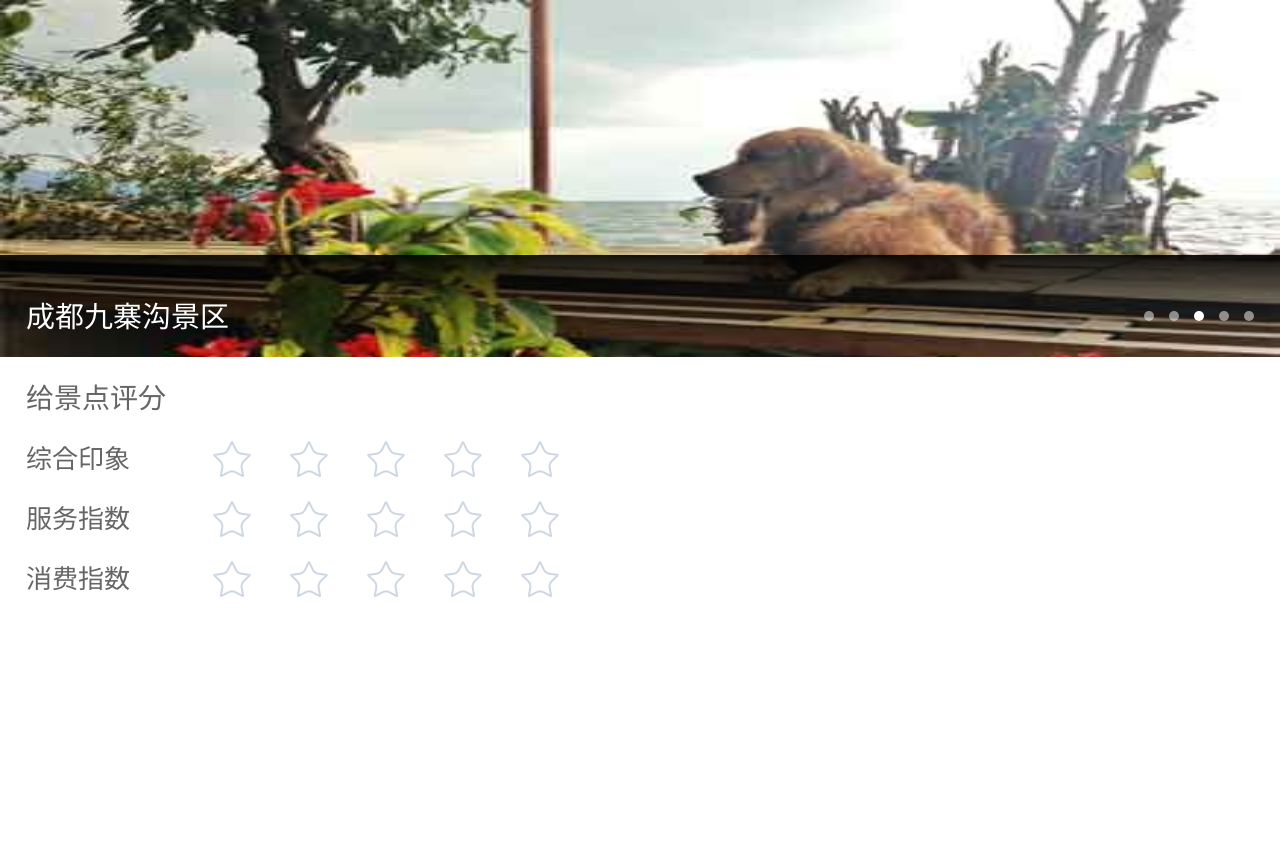
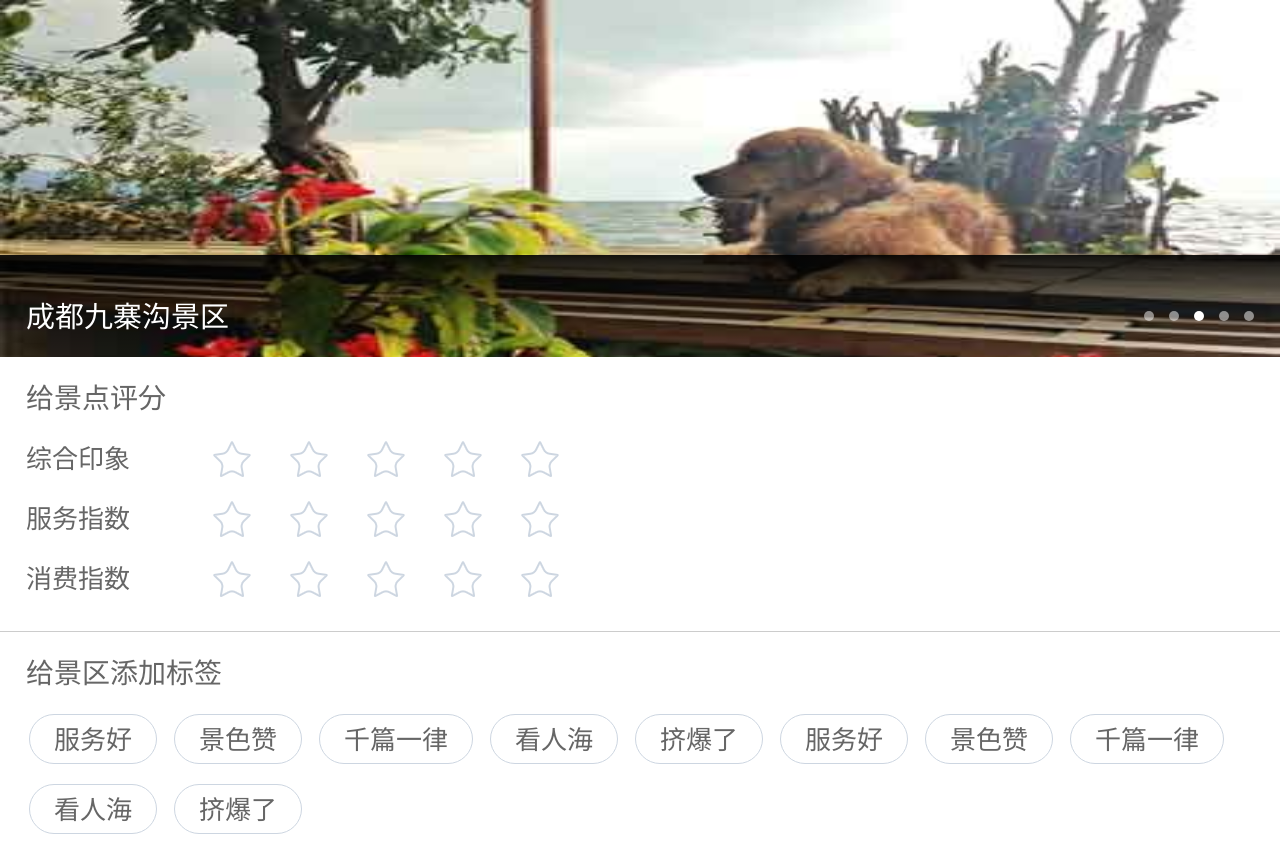
Before and after one commit to angryheng/Travel, a plain HTML site: page index.html in a window 1280 px wide. Before the commit the page ends 800 px from the top, so only its background shows below. Drawn offline with Linux system fonts and the light colour scheme.

Commit message:
"完成了单选按钮的设计"

```diff
--- a/css/index.css
+++ b/css/index.css
@@ -54,6 +54,20 @@ p {
     font-size: 1.2em;
     line-height: 1.0em;
     color: #333;
+}
+
+.clearfix {
+	zoom : 1;
+}
+.clearfix::before,
+.clearfix::after {
+	content: ".";
+	display: block;
+	height: 0;
+	line-height: 0;
+	overflow: hidden;
+	visibility: hidden;
+	clear: both;
 }
 
 body {
@@ -343,7 +357,8 @@ body {
 
 #score {
     width: 100%;
-    padding: 12px 0 0 26px;
+    padding: 12px 0 22px 26px;
+    border-bottom: 1px solid #ccc;
 }
 
 #score h2 {
@@ -378,3 +393,34 @@ body {
 #score nav a.active {
     background-position : 0 0;
 }
+
+.tags {
+    padding: 12px 0 0 26px;
+}
+
+.tags h2 {
+    font-size: 28px;
+    line-height : 60px;
+}
+.tags label {
+    float: left;
+    margin: 10px 14px 10px 3px;
+}
+.tags label input {
+    display : none;
+}
+
+.tags label span {
+    float: left;
+    height: 50px;
+    line-height : 50px;
+    padding: 0 24px;
+    border: 1px solid #cdd6e1;
+    background-color : #fff;
+    border-radius : 26px;
+}
+.tags label input:checked+span {
+    border: 1px solid #3c9bbb;
+    background-color : #3c9bbb;
+    color : #fff;
+}
--- a/index.html
+++ b/index.html
@@ -90,6 +90,49 @@
                 </li>
             </ul>
         </section>
+        <section class="tags clearfix" id="indexTag">
+            <h2>给景区添加标签</h2>
+            <label>
+                <input type="radio" name="tags" value="服务好" />
+                <span>服务好</span>
+            </label>
+            <label>
+                <input type="radio" name="tags" value="景色赞" />
+                <span>景色赞</span>
+            </label>
+            <label>
+                <input type="radio" name="tags" value="千篇一律" />
+                <span>千篇一律</span>
+            </label>
+            <label>
+                <input type="radio" name="tags" value="看人海" />
+                <span>看人海</span>
+            </label>
+            <label>
+                <input type="radio" name="tags" value="挤爆了" />
+                <span>挤爆了</span>
+            </label>
+            <label>
+                <input type="radio" name="tags" value="服务好" />
+                <span>服务好</span>
+            </label>
+            <label>
+                <input type="radio" name="tags" value="景色赞" />
+                <span>景色赞</span>
+            </label>
+            <label>
+                <input type="radio" name="tags" value="千篇一律" />
+                <span>千篇一律</span>
+            </label>
+            <label>
+                <input type="radio" name="tags" value="看人海" />
+                <span>看人海</span>
+            </label>
+            <label>
+                <input type="radio" name="tags" value="挤爆了" />
+                <span>挤爆了</span>
+            </label>
+        </section>
     </section>
     <script>
         fnTab();
```
